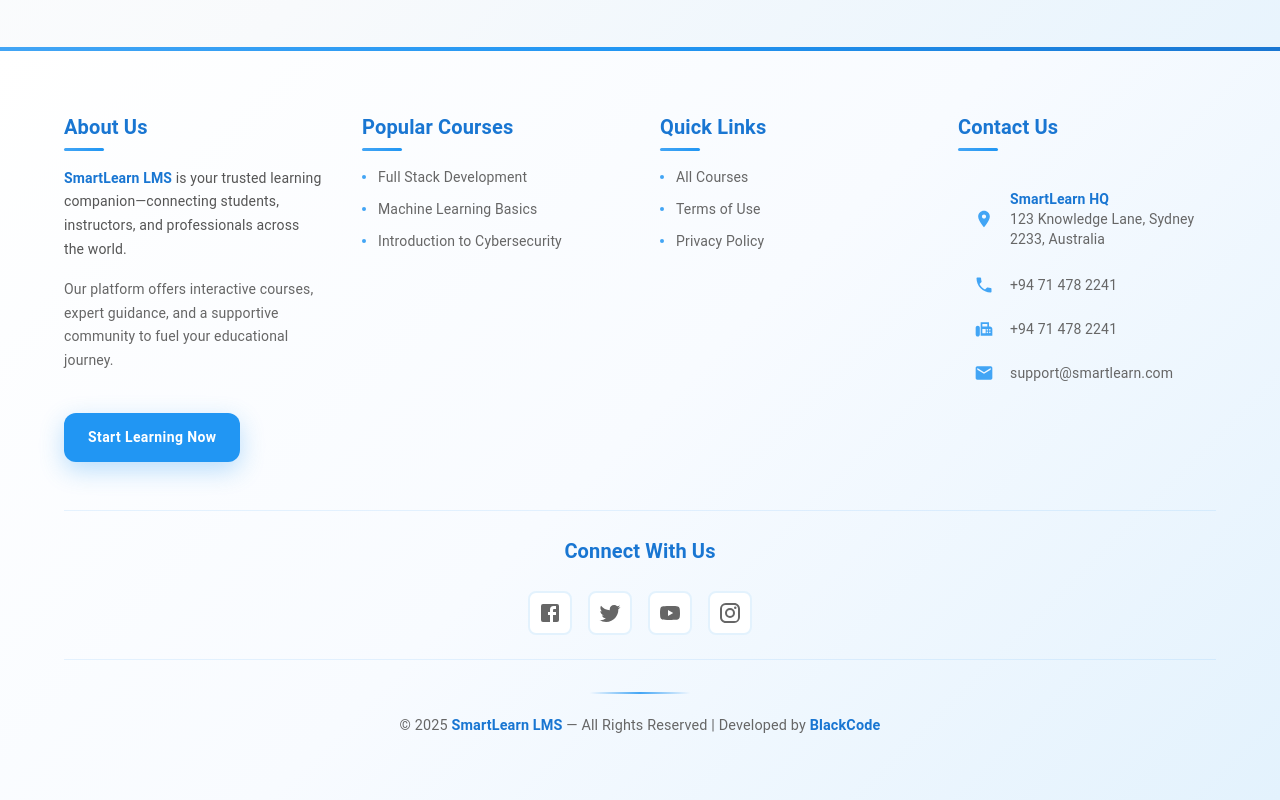
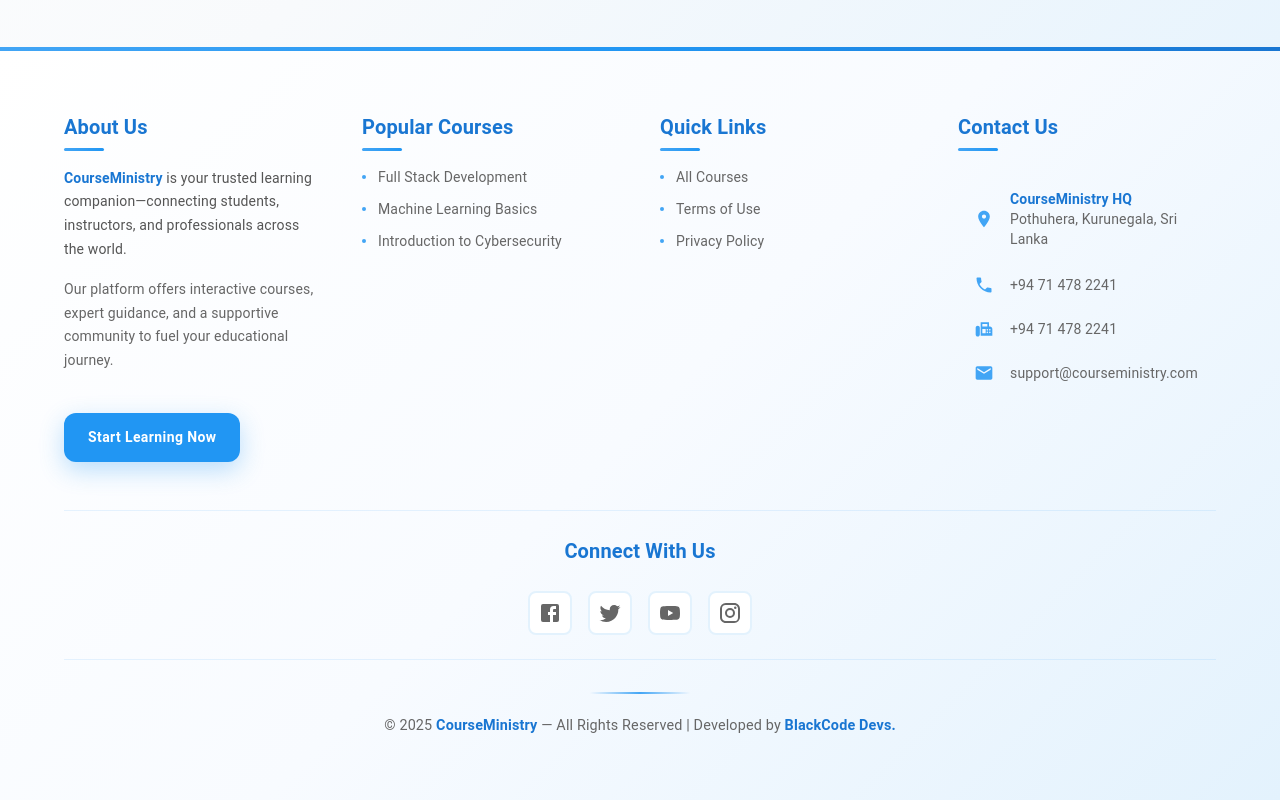
Before and after one commit to sakilaathapaththu/LMS_WebApplication, a React (Create React App) app in the folder frontend/: page / in a window 1280 px wide. Shown: the part 6438-7238 px from the top of the page. Built offline with nearby package versions, Linux system fonts and the light colour scheme.

Commit message:
Minor changes on Footer Section

```diff
--- a/frontend/src/Components/Home/Footer.jsx
+++ b/frontend/src/Components/Home/Footer.jsx
@@ -98,7 +98,7 @@ const Footer = () => (
               mb: 2,
             }}
           >
-            <strong style={{ color: '#1976d2' }}>SmartLearn LMS</strong> is your trusted learning companion—connecting students, instructors, and professionals across the world.
+            <strong style={{ color: '#1976d2' }}>CourseMinistry</strong> is your trusted learning companion—connecting students, instructors, and professionals across the world.
           </Typography>
           <Typography
             variant="body2"
@@ -471,12 +471,12 @@ const Footer = () => (
               <ListItemText
                 primary={
                   <Typography variant="body2" sx={{ fontWeight: 600, color: '#1976d2' }}>
-                    SmartLearn HQ
+                    CourseMinistry HQ
                   </Typography>
                 }
                 secondary={
                   <Typography variant="body2" sx={{ color: '#666666' }}>
-                    123 Knowledge Lane, Sydney 2233, Australia
+                    Pothuhera, Kurunegala, Sri Lanka
                   </Typography>
                 }
               />
@@ -539,7 +539,7 @@ const Footer = () => (
               <ListItemText
                 primary={
                   <Typography variant="body2" sx={{ color: '#666666' }}>
-                    support@smartlearn.com
+                    support@courseministry.com
                   </Typography>
                 }
               />
@@ -679,7 +679,7 @@ const Footer = () => (
             },
           }}
         >
-          © {new Date().getFullYear()} <strong>SmartLearn LMS</strong> — All Rights Reserved | Developed by <strong>BlackCode</strong>
+          © {new Date().getFullYear()} <strong>CourseMinistry</strong> — All Rights Reserved | Developed by <strong>BlackCode Devs.</strong>
         </Typography>
       </Box>
     </Container>
```
